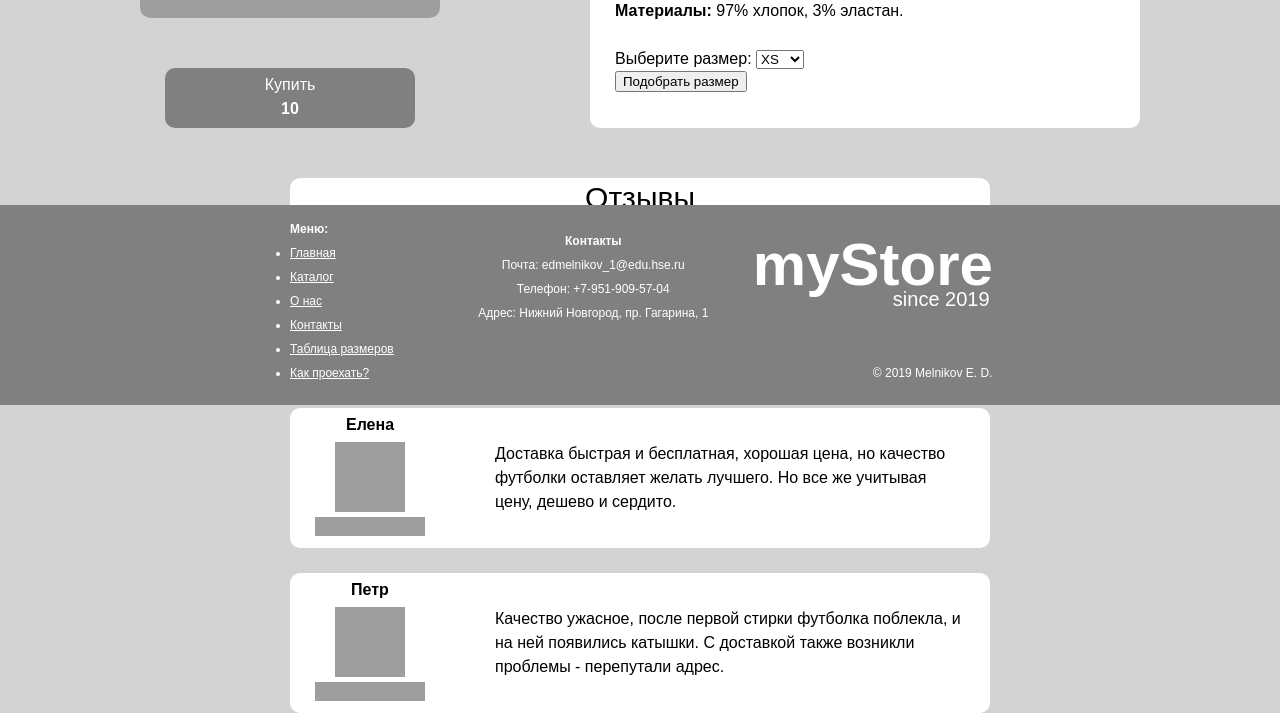
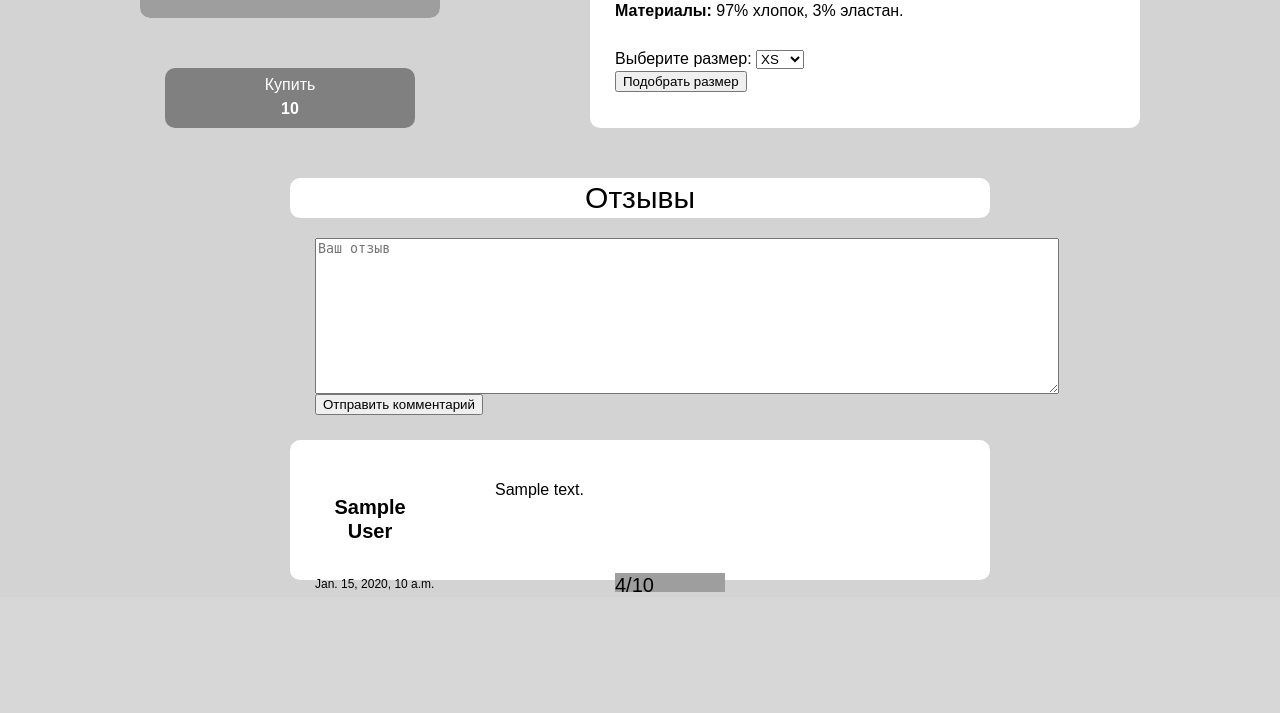
Before and after one commit to edmelnikov/AP-course-project, a Django app: template siteroot/shop/templates/shop/single_product.html in a window 1280 px wide. Shown: the part 395-1108 px from the top of the page. After the commit the page ends 987 px from the top, so only its background shows below. Run offline with Django 3.2, Linux system fonts and the light colour scheme; the template is opened without the code that fills it: most values are stand-ins (such as "Sample title", 1, 10 or a date in 2020); grey boxes are pictures that could not be loaded.

Commit message:
added reviews

```diff
--- a/siteroot/shop/models.py
+++ b/siteroot/shop/models.py
@@ -14,7 +14,7 @@ class Product(Model):
         return str(self.title)
 
 
-class ProductReview(Model):
+class Review(Model):
     product_key = ForeignKey(Product, on_delete=CASCADE)
 
     author = CharField(max_length=50)
--- a/siteroot/shop/static/shop/style.css
+++ b/siteroot/shop/static/shop/style.css
@@ -360,22 +360,35 @@ html {
 .comment-block .text {
     display: block;
     float: right;
+    margin-top: -20px;
     width: 470px;
 }
+/*
 .comment-block img {
     float: left;
     margin-top: 0px;
     margin-left: 20px;
-}
+}*/
 .comment-block .name {
     text-align: center;
     display: block;
     position: relative;
     width: 110px;
-    /*background-color: black;*/
+    font-size: 20px;
     left: 0;
-    top: -5px;
+    top: 45px;
     font-weight: bold;
+}
+
+.comment_textarea {
+    margin-top: 20px;
+    margin-bottom: 20px;
+    margin-left: 25px;
+}
+.comment-block .created_at{
+    font-size: 12px;
+    position: relative;
+    top: 55px;
 }
 .comment-block .rating {
     background-image: url("../img/star_rating2.png");
@@ -385,6 +398,8 @@ html {
     background-size: cover;
     position: relative;
     top: 75px;
+    left: 300px;
+    font-size: 20px;
 }
 .comment-1 .rating {
     background-position: 0% 0%;
--- a/siteroot/shop/templates/shop/base.html
+++ b/siteroot/shop/templates/shop/base.html
@@ -60,7 +60,7 @@
         </div>
 
         {% block content %}{%endblock%}
-
+<!--
         <div class="footer">
             <div class="layout-positioner">
                 <div class="footer-menu">
@@ -89,5 +89,6 @@
                 </div>
             </div>
         </div>
+   -->
     </body>
 </html>
--- a/siteroot/shop/templates/shop/single_product.html
+++ b/siteroot/shop/templates/shop/single_product.html
@@ -41,14 +41,35 @@
                 </span>
                 <a class="buy-button">Купить<br><b>{{ product.price }}</b></a>
             </div>
+
             <div class="comment-container">
                 <div class="comment-header">Отзывы</div>
-                <div class="comment-block comment-1">
-                    <span class="name">Алексей</span>
-                    <a href="big_avatar_page.html"><img class="avatar" src="img/uni_avatar.png" height="70" width="70"></a>
-                    <span class="text">Футболка хорошая, качественная. Нитки не торчат. Доставили в срок. Хотелось бы расширения ассортимента. </span>
-                    <div class="rating"></div>
+
+                <div class="comment_textarea">
+                    <form action="{% url 'post_review' product.id %}" method="POST">
+                        {% csrf_token %}
+                        <textarea name="text", maxlength="4096", rows="10", cols="90", placeholder="Ваш отзыв"></textarea>
+                        {% if text_error %}
+                            <p style="color:red;">Please provide your review</p>
+                        {% endif %}
+                        <input type="submit" value="Отправить комментарий"/>
+                    </form>
                 </div>
+
+
+                <!-- это должно подцепляться из базы -->
+                {% for review in reviews %}
+
+                <div class="comment-block">
+                    <span class="name">{{ review.author }}</span>
+                    <span class="text">{{ review.review_text }}</span>
+                    <div class="rating">{{ review.rating }}/10</div>
+                    <span class="created_at">{{ review.created_at }}</span>
+                </div>
+
+
+                {% endfor %}
+                <!--
                 <div class="comment-block comment-2">
                     <span class="name">Елена</span>
                     <a href="big_avatar_page.html"><img class="avatar" src="img/uni_avatar.png" height="70" width="70"></a>
@@ -61,6 +82,7 @@
                     <span class="text">Качество ужасное, после первой стирки футболка поблекла, и на ней появились катышки. С доставкой также возникли проблемы - перепутали адрес.</span>
                     <div class="rating"></div>
                 </div>
+                -->
             </div>
         </div>
 {% endblock %}
--- a/siteroot/shop/urls.py
+++ b/siteroot/shop/urls.py
@@ -4,5 +4,6 @@ from . import views
 urlpatterns = [
     path('', views.index, name='index'),
     path('catalogue/', views.catalogue, name='catalogue'),
-    path('<int:product_id>', views.get_product, name='product_by_id')  # how does it work
+    path('<int:product_id>', views.get_product, name='product_by_id'),  # how does it work
+    path('<int:product_id>/post_review', views.post_review, name='post_review')
 ]
```
Also changed, not shown: siteroot/shop/views.py (+15 -2 lines), siteroot/shop/migrations/0001_initial.py, siteroot/shop/migrations/0002_product_color.py (deleted).
